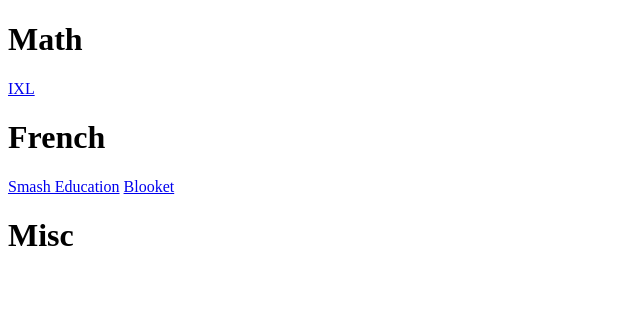
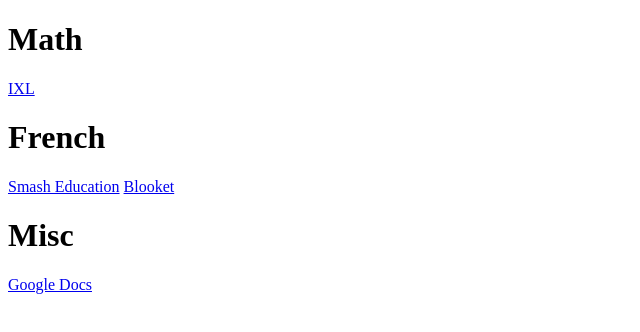
Before and after one commit to oogabooga5/oogabooga5.github.io, a plain HTML site: page edu/index.html in a window 1280 px wide. Shown: the whole page, without its empty margins (0-640 px from the left). Drawn offline with Linux system fonts and the light colour scheme.

Commit message:
Update index.html

```diff
--- a/edu/index.html
+++ b/edu/index.html
@@ -12,6 +12,6 @@
     <a href="https://login.smasheducation.com/login?ReturnUrl=%2f">Smash Education</a>
     <a href="https://play.blooket.com/play">Blooket</a>
     <h1>Misc</h1>
-    <a href="https://"></a>
+    <a href="https://docs.google.com/document/u/0/">Google Docs</a>
 </body>
 </html>
```
